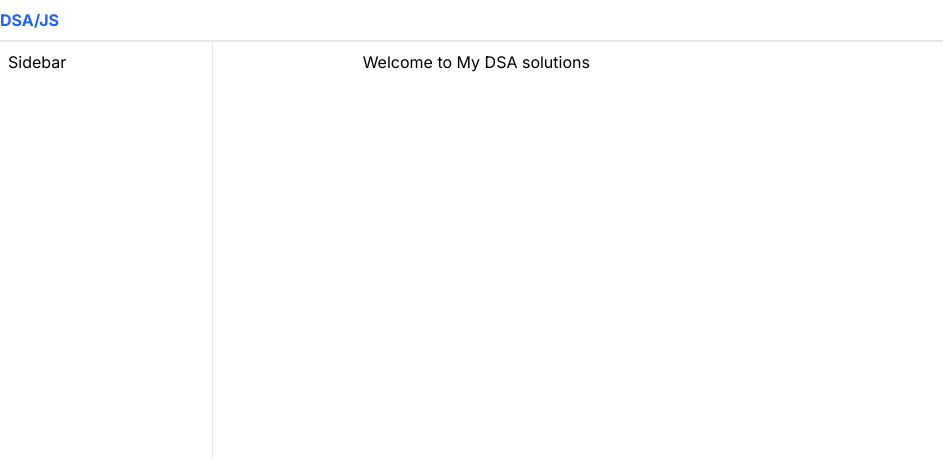
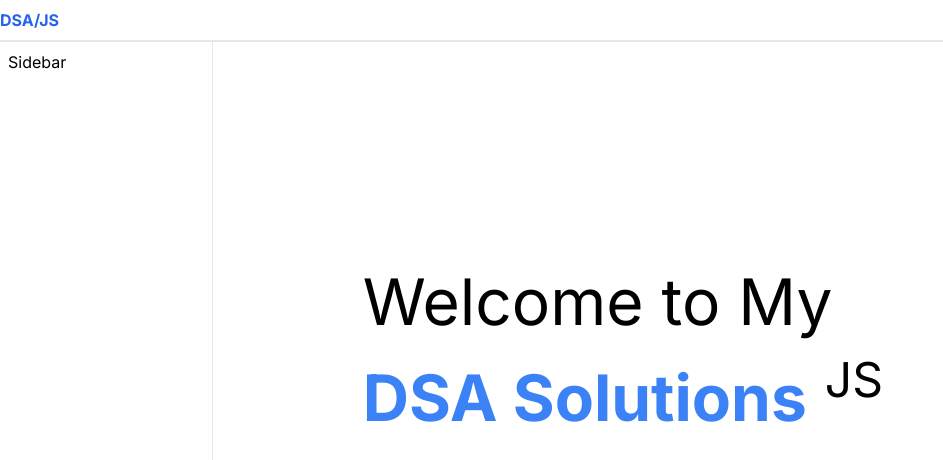
Before and after one commit to sonangrai/dataStructureJs, a Next.js app: page / in a window 1280 px wide. Shown: the top 460 px of the page, without its empty margins (0-943 px from the left). Built offline with nearby package versions, Linux system fonts and the light colour scheme.

Commit message:
feat: home page

```diff
--- a/app/page.tsx
+++ b/app/page.tsx
@@ -1,5 +1,13 @@
 function page() {
-  return <div>Welcome to My DSA solutions</div>;
+  return (
+    <div className="flex flex-col justify-center gap-2 min-h-[600px]">
+      <p className="text-[4em]">
+        Welcome to My <br />
+        <span className="text-blue-500 font-bold">DSA Solutions</span>{" "}
+        <sup>JS</sup>
+      </p>
+    </div>
+  );
 }
 
 export default page;
```
